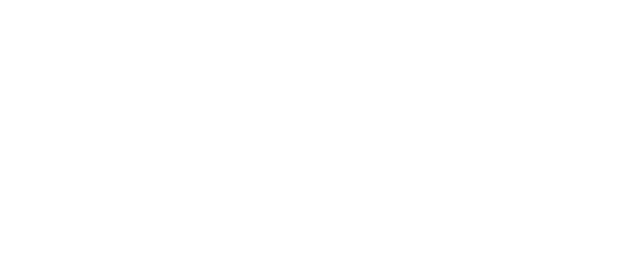
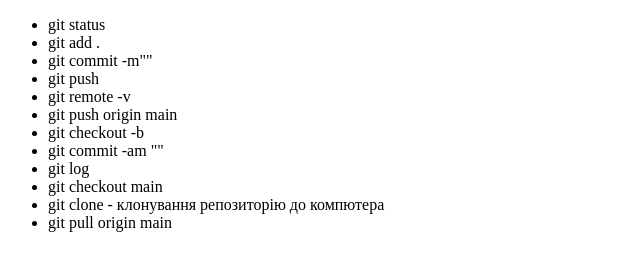
Before and after one commit to nesteR10/Front-10.11, a plain HTML site: page index.html in a window 1280 px wide. Shown: the whole page, without its empty margins (0-640 px from the left). Drawn offline with Linux system fonts and the light colour scheme.

Commit message:
add git commands/text

```diff
--- a/index.html
+++ b/index.html
@@ -4,12 +4,27 @@
     <meta charset="UTF-8">
     <meta http-equiv="X-UA-Compatible" content="IE=edge">
     <meta name="viewport" content="width=device-width, initial-scale=1.0">
-    <title>Document</title>
+    <title>Hillel Lesson</title>
 </head>
 <body>
 
     <header></header>
-    <main></main>
+    <main>
+        <ul>
+        <li>git status</li>
+        <li>git add .</li>
+        <li>git commit -m""</li>
+        <li>git push</li>
+        <li>git remote -v</li>
+        <li>git push origin main </li>
+        <li>git checkout -b</li>
+        <li>git commit -am ""</li>
+        <li>git log</li>
+        <li>git checkout main</li>
+        <li>git clone - клонування репозиторію до компютера </li>
+        <li>git pull origin main</li>
+    </ul>
+    </main>
     <footer></footer>
 
 </body>
```
Also changed, not shown: gallery.html (added, +12 -0 lines).
